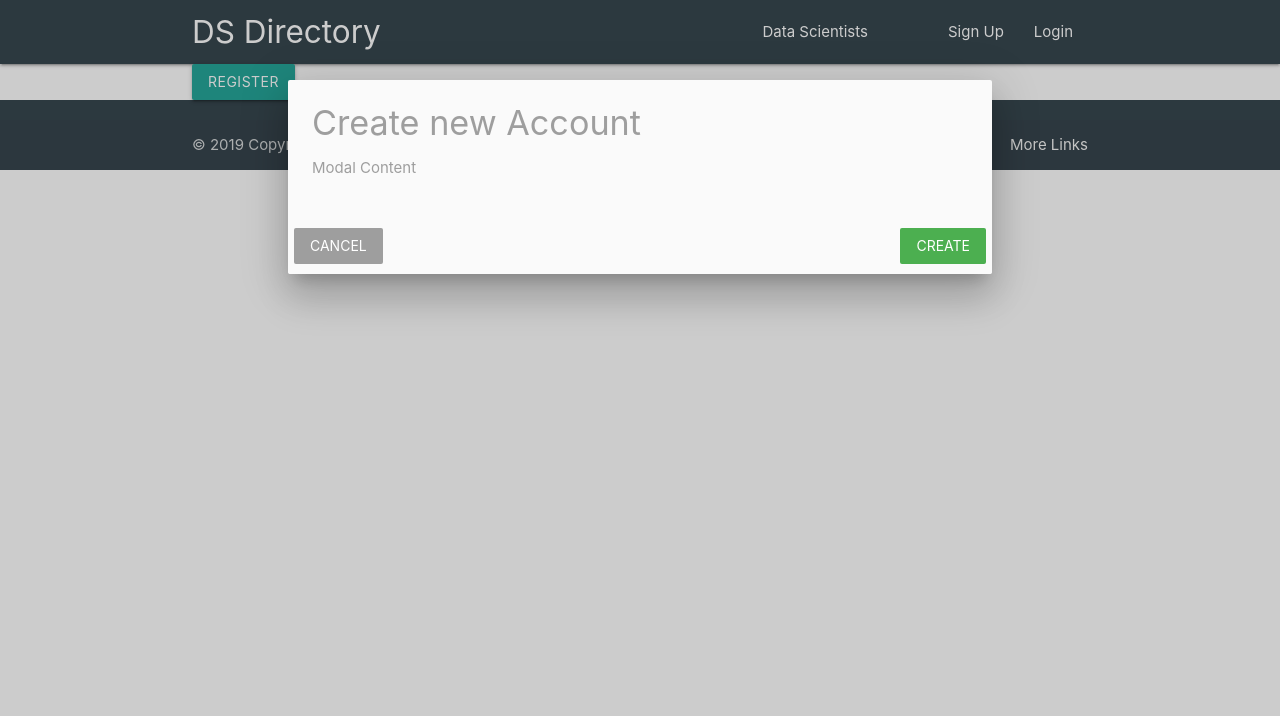
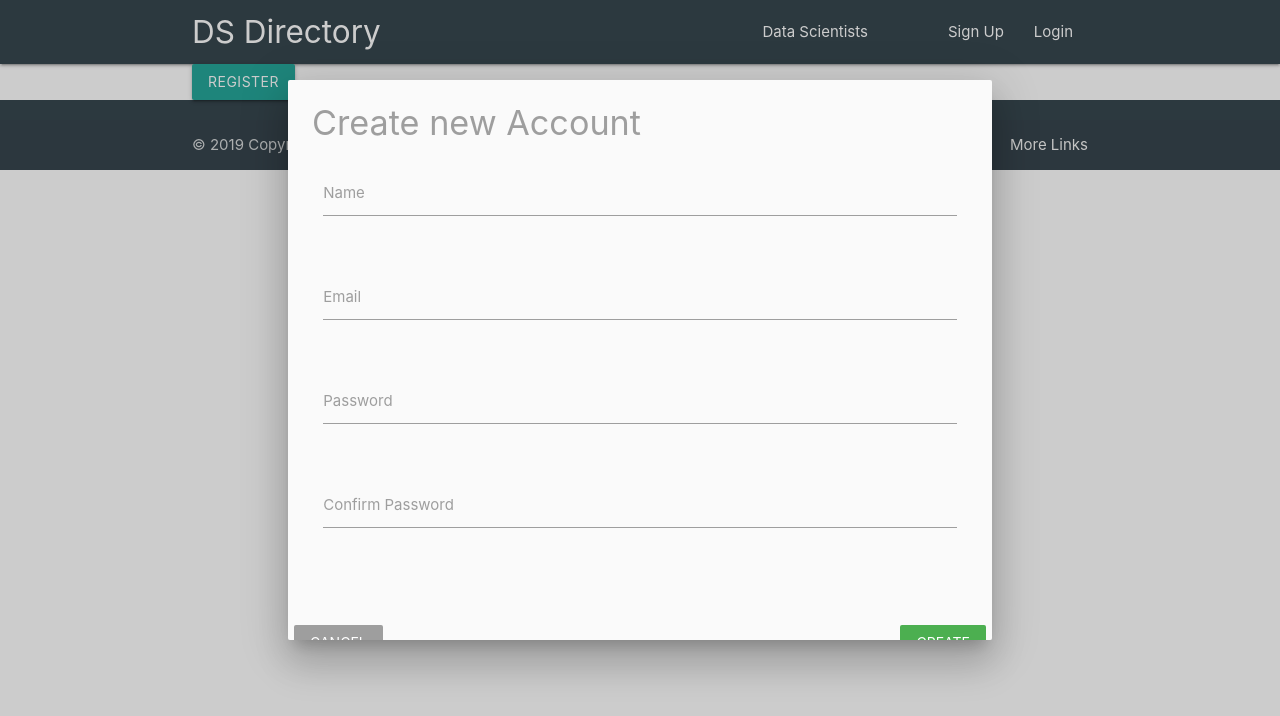
Before and after one commit to canivel/devconnector, a React (Create React App) app in the folder client/: page /register in a window 1280 px wide. Both pictures are taken after a click on the button "REGISTER". Shown: the top 716 px of the page. Built offline with nearby package versions, Linux system fonts and the light colour scheme.

Commit message:
start forms

```diff
--- a/client/src/components/auth/Login.js
+++ b/client/src/components/auth/Login.js
@@ -29,7 +29,24 @@
   }
 
   renderContent = () => {
-    return <p className="grey-text">Modal Content</p>;
+    return (
+      <div className="row">
+        <form className="col s12">
+          <div className="row">
+            <div className="input-field col s12">
+              <input id="emailLogin" type="email" className="validate" />
+              <label htmlFor="emailLogin">Email</label>
+            </div>
+          </div>
+          <div className="row">
+            <div className="input-field col s12">
+              <input id="passwordLogin" type="password" className="validate" />
+              <label htmlFor="passwordLogin">Password</label>
+            </div>
+          </div>
+        </form>
+      </div>
+    );
   };
 
   render() {
--- a/client/src/components/auth/Register.js
+++ b/client/src/components/auth/Register.js
@@ -31,7 +31,40 @@
   }
 
   renderContent = () => {
-    return <p className="grey-text">Modal Content</p>;
+    return (
+      <div className="row">
+        <form className="col s12">
+          <div className="row">
+            <div className="input-field col s12">
+              <input id="name" type="text" className="validate" />
+              <label htmlFor="name">Name</label>
+            </div>
+          </div>
+          <div className="row">
+            <div className="input-field col s12">
+              <input id="email" type="email" className="validate" />
+              <label htmlFor="email">Email</label>
+            </div>
+          </div>
+          <div className="row">
+            <div className="input-field col s12">
+              <input id="password" type="password" className="validate" />
+              <label htmlFor="password">Password</label>
+            </div>
+          </div>
+          <div className="row">
+            <div className="input-field col s12">
+              <input
+                id="confirmPassword"
+                type="password"
+                className="validate"
+              />
+              <label htmlFor="confirmPassword">Confirm Password</label>
+            </div>
+          </div>
+        </form>
+      </div>
+    );
   };
 
   render() {
--- a/client/src/components/layout/Landing.js
+++ b/client/src/components/layout/Landing.js
@@ -1,5 +1,4 @@
 import React, { Component } from "react";
-import { Link } from "react-router-dom";
 import Register from "../auth/Register";
 import Login from "../auth/Login";
 
```
